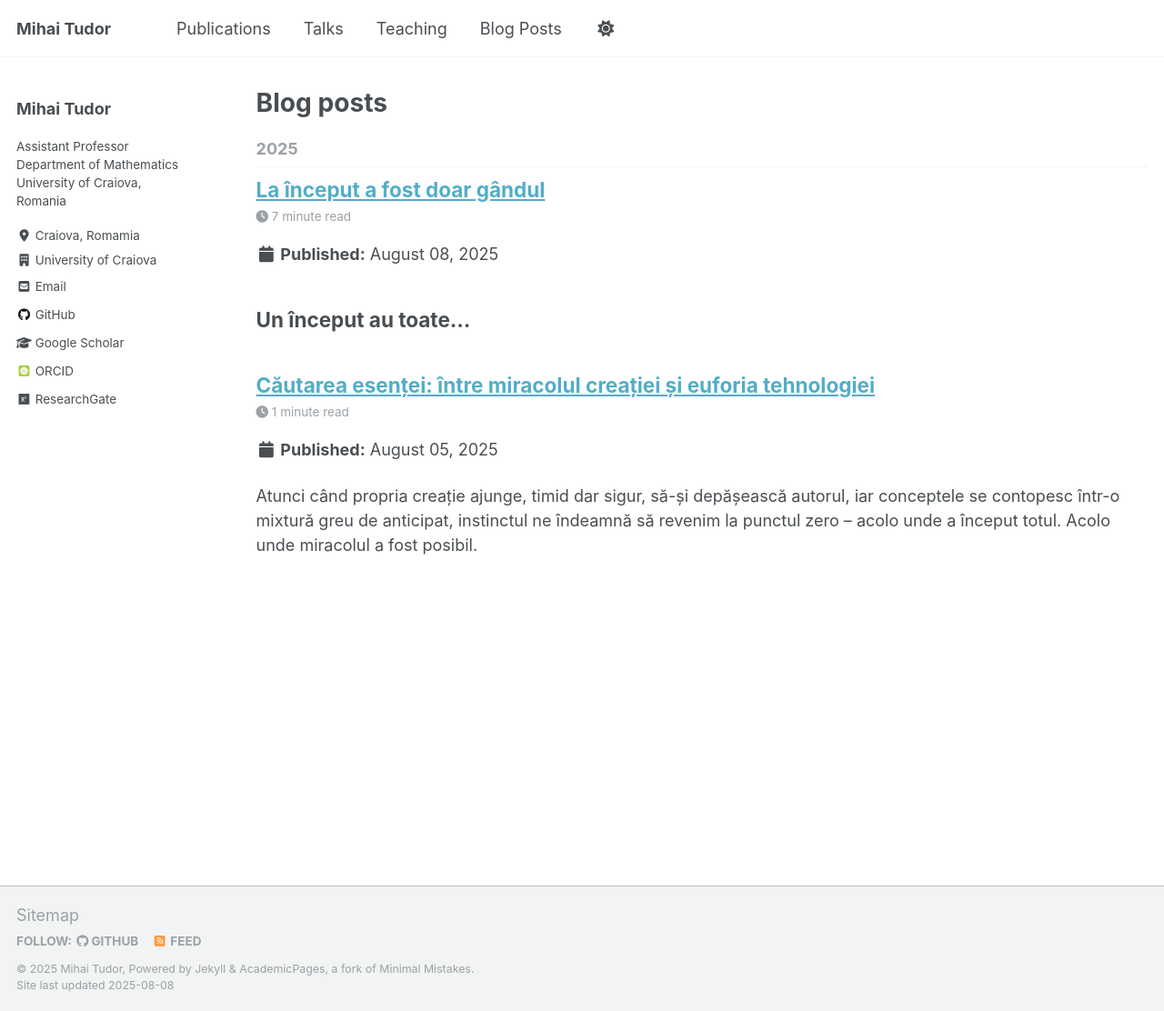
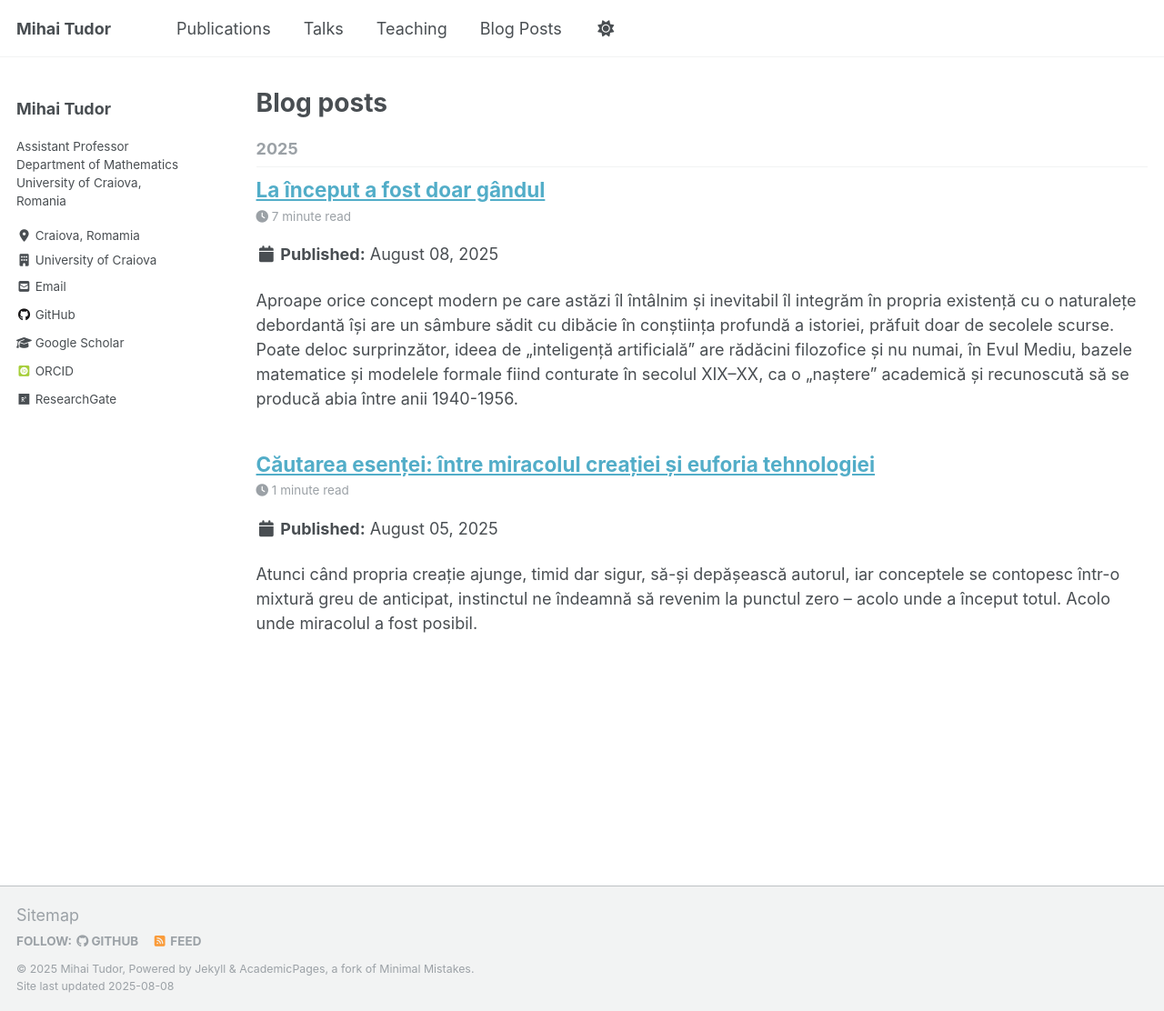
Before and after one commit to MihaiTudor26/mihaitudor26.github.io, a Jekyll site: the page built from _pages/year-archive.html, in a window 1280 px wide and 1112 px high. Shown: the whole window at 91% size. Built offline with Jekyll 4.4.1, drawn with Linux system fonts in a browser that asks for light colours; some web fonts are replaced; a script that is not in the unit is left out.

Commit message:
Update 2025-08-08-evolutia-istorica-ai.md

```diff
--- a/_posts/2025-08-08-evolutia-istorica-ai.md
+++ b/_posts/2025-08-08-evolutia-istorica-ai.md
@@ -12,8 +12,6 @@ tags:
   - matematica
 ---
 
-
-## Un început au toate...
 
 Aproape orice concept modern pe care astăzi îl întâlnim și inevitabil îl integrăm în propria existență cu o naturalețe debordantă își are un sâmbure sădit cu dibăcie în conștiința profundă a istoriei, prăfuit doar de secolele scurse. Poate deloc surprinzător, ideea de „inteligență artificială" are rădăcini filozofice și nu numai, în Evul Mediu, bazele matematice și modelele formale fiind conturate în secolul XIX–XX, ca o „naștere" academică și recunoscută să se producă abia între anii 1940-1956.
 
```
